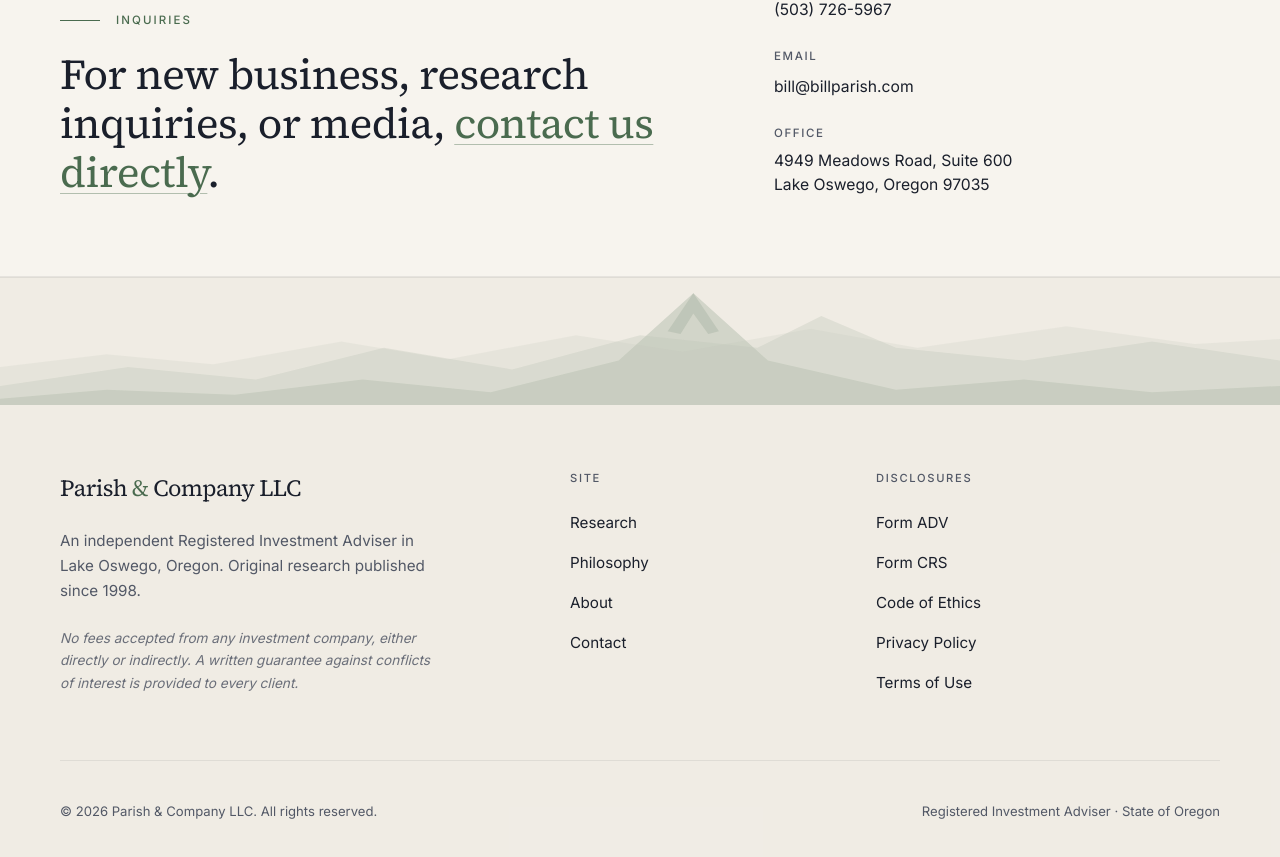
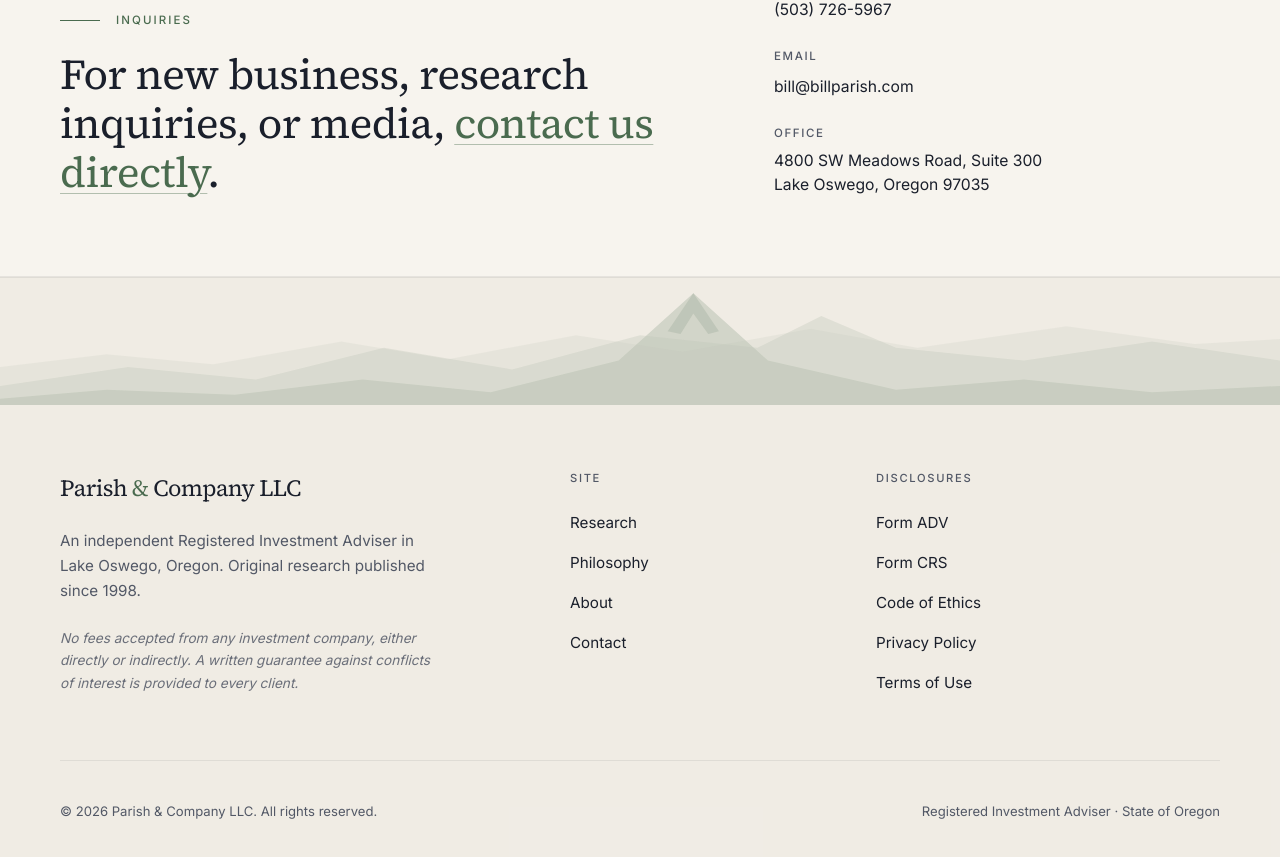
Before and after one commit to adamwolfe2/parish, a Next.js app: page / in a window 1280 px wide. Shown: the part 5290-6147 px from the top of the page. Built offline with nearby package versions, Linux system fonts and the light colour scheme; no server answers.

Commit message:
fix(contact): correct office address to 4800 SW Meadows Rd, Suite 300

```diff
--- a/app/contact/page.tsx
+++ b/app/contact/page.tsx
@@ -38,7 +38,7 @@
               <div className="relative aspect-[16/7]">
                 <Image
                   src="/images/office.webp"
-                  alt="Parish & Company office, 4949 Meadows Road, Lake Oswego, Oregon"
+                  alt="Parish & Company office, 4800 SW Meadows Road, Lake Oswego, Oregon"
                   fill
                   sizes="(max-width: 768px) 100vw, 1200px"
                   quality={88}
@@ -51,7 +51,7 @@
                   Office
                 </p>
                 <p className="mt-1 font-[family-name:var(--font-display)] text-[1.05rem] md:text-[1.2rem] tracking-tight">
-                  4949 Meadows Road, Suite 600 &nbsp;·&nbsp; Lake Oswego, Oregon
+                  4800 SW Meadows Road, Suite 300 &nbsp;·&nbsp; Lake Oswego, Oregon
                 </p>
               </figcaption>
             </figure>
@@ -95,7 +95,7 @@
                   </p>
                   <address className="mt-2 not-italic text-[1.05rem] leading-relaxed text-[var(--color-basalt)]">
                     Parish &amp; Company LLC<br />
-                    4949 Meadows Road, Suite 600<br />
+                    4800 SW Meadows Road, Suite 300<br />
                     Lake Oswego, Oregon 97035
                   </address>
                 </div>
--- a/components/layout/ContactStrip.tsx
+++ b/components/layout/ContactStrip.tsx
@@ -32,7 +32,7 @@
                 Office
               </p>
               <address className="not-italic text-[0.98rem] leading-[1.5] text-[var(--color-basalt)]">
-                4949 Meadows Road, Suite 600<br />
+                4800 SW Meadows Road, Suite 300<br />
                 Lake Oswego, Oregon 97035
               </address>
             </div>
--- a/components/seo/JsonLd.tsx
+++ b/components/seo/JsonLd.tsx
@@ -32,7 +32,7 @@
   areaServed: { '@type': 'Country', name: 'United States' },
   address: {
     '@type': 'PostalAddress',
-    streetAddress: '4949 Meadows Road, Suite 600',
+    streetAddress: '4800 SW Meadows Road, Suite 300',
     addressLocality: 'Lake Oswego',
     addressRegion: 'OR',
     postalCode: '97035',
--- a/content/contact-info.json
+++ b/content/contact-info.json
@@ -2,12 +2,12 @@
   "phone": "(503) 726-5967",
   "email": "bill@billparish.com",
   "address": {
-    "street": "4800 Meadows Road, Suite 300",
+    "street": "4800 SW Meadows Road, Suite 300",
     "city": "Lake Oswego",
     "state": "OR",
     "zip": "97035",
     "country": "USA",
-    "formatted": "4800 Meadows Road, Suite 300, Lake Oswego, OR 97035, USA"
+    "formatted": "4800 SW Meadows Road, Suite 300, Lake Oswego, OR 97035, USA"
   },
   "fax": null,
   "hours": null,
```
Also changed, not shown: 1 other file (tests, documents, lock files or other folders).
